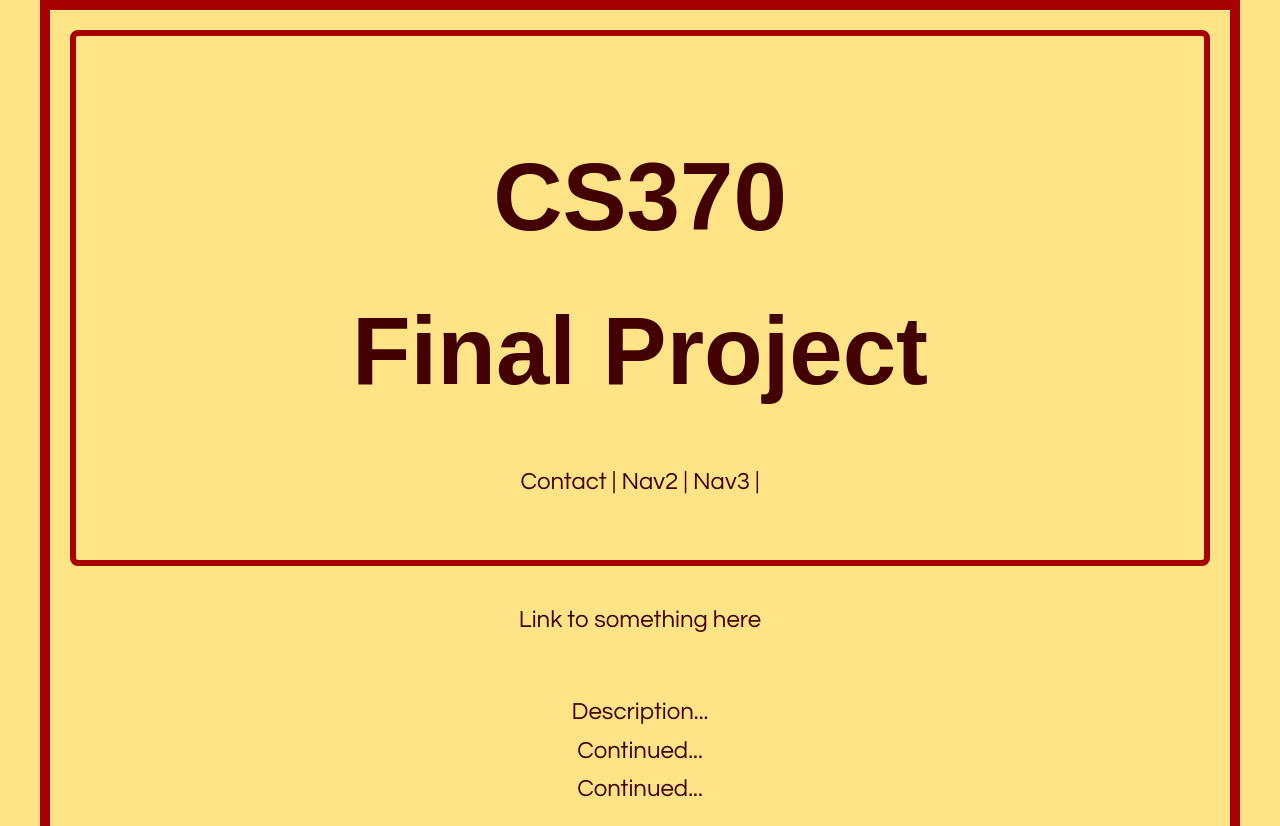
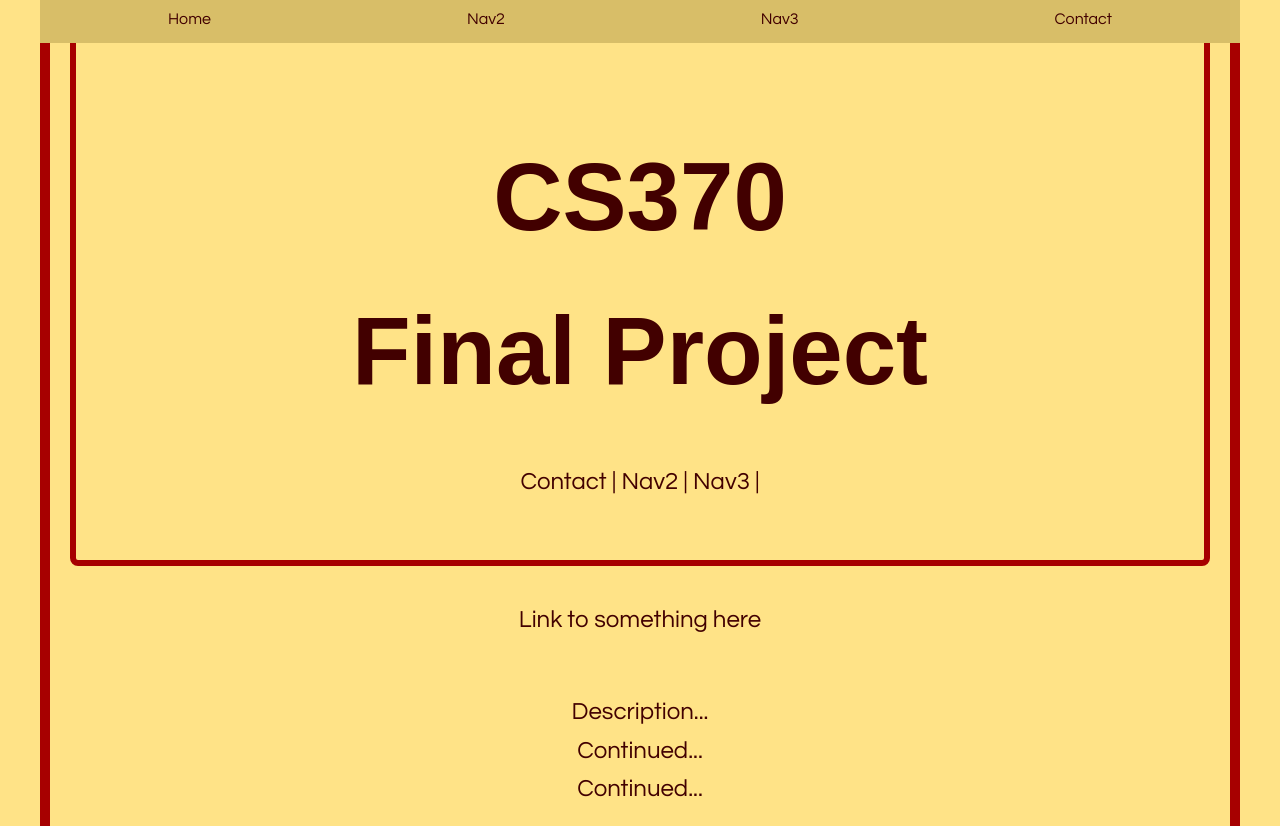
Before and after one commit to Bincabinca/CS370_FinalProject, a plain HTML site: page index.html in a window 1280 px wide. Shown: the top 826 px of the page. Drawn offline with Linux system fonts and the light colour scheme.

Commit message:
new files and navbar

```diff
--- a/index.html
+++ b/index.html
@@ -8,6 +8,12 @@
     </head>
 
     <body>
+        <div class="navbar">
+            <a href="index.html"><div class="navbutton">Home</div></a>
+            <a href="nav2.html"><div class="navbutton">Nav2</div></a>
+            <a href="nav3.html"><div class="navbutton">Nav3</div></a>
+            <a href="index.html#contact-form"><div class="navbutton">Contact</div></a>
+        </div>
 
         <header>
             <h1 style="text-align:center;">CS370<br>Final Project</h1>
@@ -16,9 +22,9 @@
             <!-- ADJUST LATER -->
             <nav>
                 <p style="text-align:center;">
-                <a href="#contact-form">Contact</a> |
-                <a href="#nav2">Nav2</a> |
-                <a href="./nav3.html">Nav3</a> | <!-- External link to another page, 3 pages minimum required -->
+                <a class="alink" href="#contact-form">Contact</a> |
+                <a class="alink" href="#nav2">Nav2</a> |
+                <a class="alink" href="./nav3.html">Nav3</a> | <!-- External link to another page, 3 pages minimum required -->
                 </p>
             </nav>
         </header>
@@ -27,7 +33,7 @@
         <div style="text-align:center;" class="grid-container" id="grid-container">
 
             <!-- Table -->
-            <p style="grid-area: item1;"><a href="./nav3.html">Link to something here</a></p>
+            <p style="grid-area: item1;"><a class="alink" href="./nav3.html">Link to something here</a></p>
             <p style="grid-area: item2;">Description...<br>Continued...<br>Continued...</p>
             <div style="text-align:center; grid-area: item3;">
             <img src="images/img1.png" alt="No image found, this is alt text." width="50%">
--- a/styles.css
+++ b/styles.css
@@ -73,7 +73,36 @@ a {
 }
 
 /* Hover over link effect */
-a:hover {
+.alink:hover {
     color: #ff0000;
     text-decoration: underline;
 }
+
+/* Top Navigation Bar */
+.navbar {
+    position: fixed;
+    align-items: center;
+    align-content: center;
+    height: 40px;
+    display: grid;
+    grid-template-columns: auto auto auto auto;
+    max-width: 1200px;
+    background: #d8bb58;
+    width: 100%;
+    margin-left: -30px;
+    margin-top: -30px;
+
+}
+
+.navbutton {
+    height: 100%;
+    text-align: center;
+    width: auto;
+    padding: 10px;
+    background: #d8be68;
+    transition: 0.6s;
+}
+
+.navbutton:hover {
+    background: #d3b246;
+}
```
Also changed, not shown: nav2.html (added, +17 -0 lines), nav3.html (added, +22 -0 lines).
